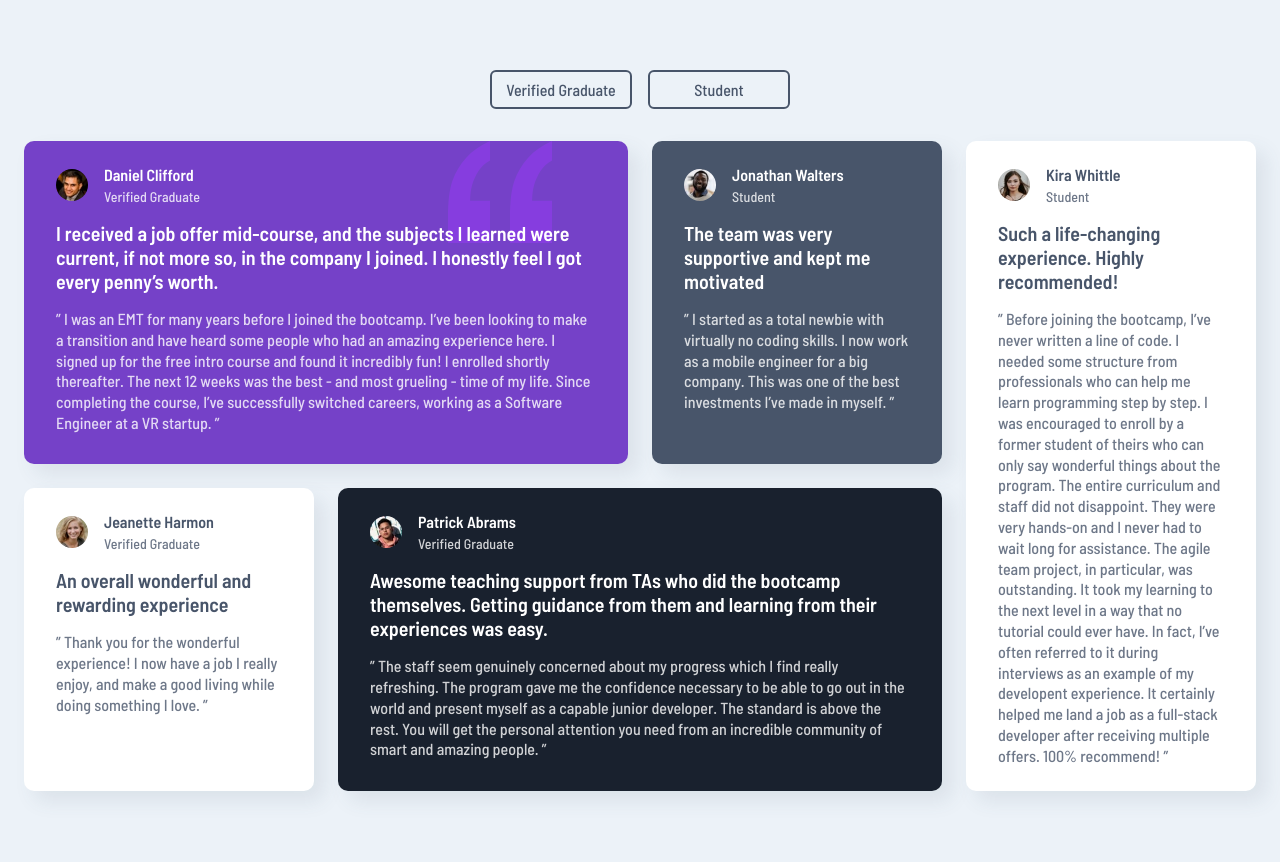
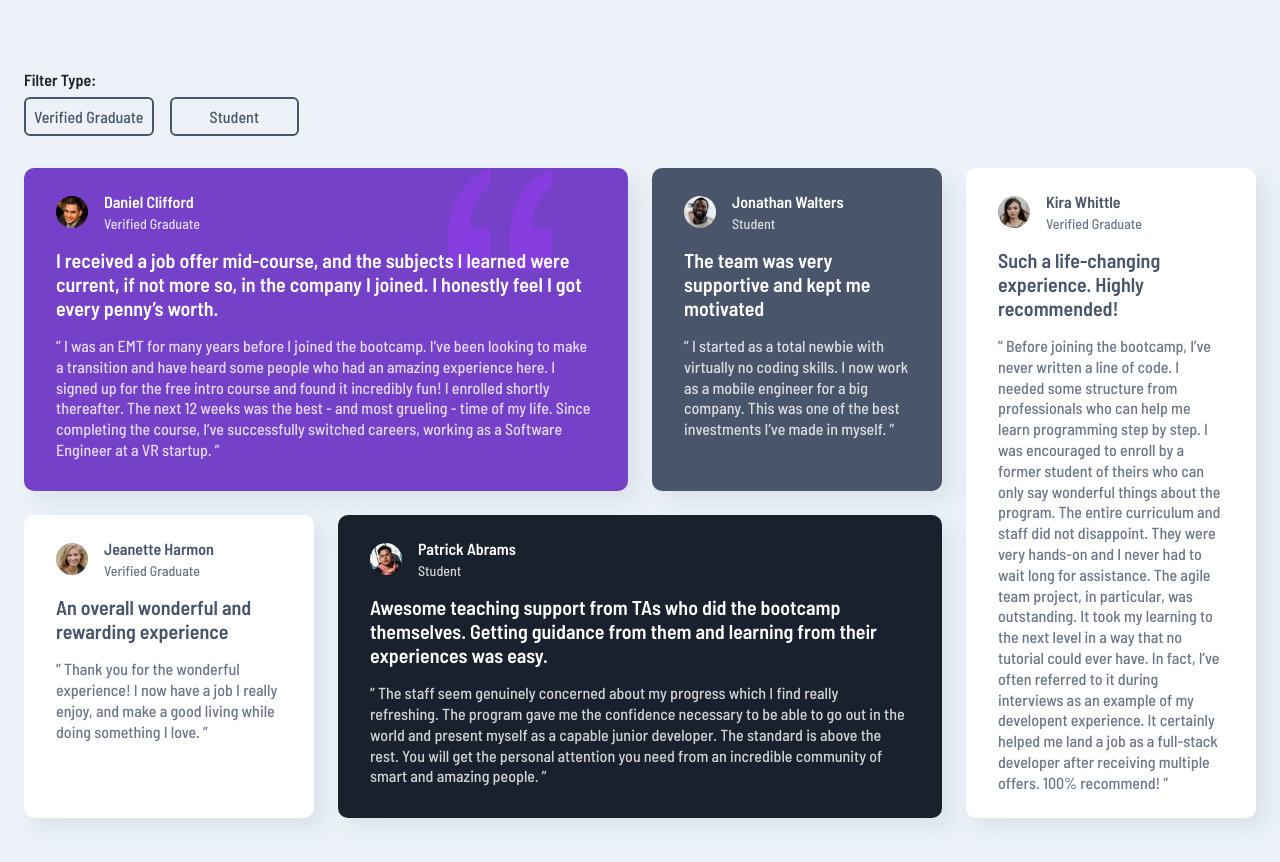
Before and after one commit to DarkstarXDD/testimonials-grid-section, a React (Vite) app: page / in a window 1280 px wide. Shown: the top 862 px of the page. Built offline with nearby package versions, Linux system fonts and the light colour scheme.

Commit message:
feat: add filter button functionality with react-router

```diff
--- a/package.json
+++ b/package.json
@@ -13,7 +13,9 @@
     "classnames": "^2.5.1",
     "framer-motion": "^11.3.24",
     "react": "^18.3.1",
-    "react-dom": "^18.3.1"
+    "react-dom": "^18.3.1",
+    "react-icons": "^5.3.0",
+    "react-router-dom": "^6.26.1"
   },
   "devDependencies": {
     "@eslint/js": "^9.8.0",
--- a/src/App.jsx
+++ b/src/App.jsx
@@ -1,8 +1,39 @@
+import { useSearchParams } from "react-router-dom"
+import { FaCircleXmark } from "react-icons/fa6"
+
 import Card from "./components/Card"
 import jsonData from "./data/data.json"
 
 export default function App() {
-  const cardElements = jsonData.map((currentItem) => {
+  const cardData = jsonData
+  const [searchParams, setSearchParams] = useSearchParams()
+  const currentTypeFilter = searchParams.get("type")
+
+  const filteredCardData = cardData.filter((card) => {
+    if (currentTypeFilter === "verified") {
+      return card.isVerified
+    } else if (currentTypeFilter === "student") {
+      return !card.isVerified
+    } else {
+      return card
+    }
+  })
+
+  function handleFilterChange(key, value) {
+    if (currentTypeFilter === value) {
+      return
+    }
+    setSearchParams((prevSearchParam) => {
+      if (value === null) {
+        prevSearchParam.delete(key)
+      } else {
+        prevSearchParam.set(key, value)
+      }
+      return prevSearchParam
+    })
+  }
+
+  const cardElements = filteredCardData.map((currentItem) => {
     return (
       <Card
         key={currentItem.id}
@@ -18,13 +49,32 @@ export default function App() {
 
   return (
     <main className="main">
-      <div className="filter__wrapper">
-        <button className="filter__button filter__button--verified">
-          Verified Graduate
-        </button>
-        <button className="filter__button filter__button--student">
-          Student
-        </button>
+      <div className="filter__outer-wrapper">
+        <p className="filter__label">Filter Type: </p>
+        <div className="filter__inner-wrapper">
+          <button
+            onClick={() => handleFilterChange("type", "verified")}
+            className={`filter__button filter__button--verified ${currentTypeFilter === "verified" ? "filter__button--selected" : ""}`}
+          >
+            Verified Graduate
+          </button>
+          <button
+            onClick={() => handleFilterChange("type", "student")}
+            className={`filter__button filter__button--student ${currentTypeFilter === "student" ? "filter__button--selected" : ""}`}
+          >
+            Student
+          </button>
+
+          {currentTypeFilter && (
+            <button
+              onClick={() => handleFilterChange("type", null)}
+              className="filter__button filter__button--clear"
+            >
+              <FaCircleXmark />
+              Clear filter
+            </button>
+          )}
+        </div>
       </div>
       <div className="testimonial-grid">
         <h1 className="visually-hidden">Testimonials</h1>
--- a/src/data/data.json
+++ b/src/data/data.json
@@ -27,7 +27,7 @@
     "id": 4,
     "avatar": "/assets/images/image-patrick.jpg",
     "name": "Patrick Abrams",
-    "isVerified": true,
+    "isVerified": false,
     "title": "Awesome teaching support from TAs who did the bootcamp themselves. Getting guidance from them and learning from their experiences was easy.",
     "testimonial": "The staff seem genuinely concerned about my progress which I find really refreshing. The program gave me the confidence necessary to be able to go out in the world and present myself as a capable junior developer. The standard is above the rest. You will get the personal attention you need from an incredible community of smart and amazing people."
   },
@@ -35,7 +35,7 @@
     "id": 5,
     "avatar": "/assets/images/image-kira.jpg",
     "name": "Kira Whittle",
-    "isVerified": false,
+    "isVerified": true,
     "title": "Such a life-changing experience. Highly recommended!",
     "testimonial": "Before joining the bootcamp, I’ve never written a line of code. I needed some structure from professionals who can help me learn programming step by step. I was encouraged to enroll by a former student of theirs who can only say wonderful things about the program. The entire curriculum and staff did not disappoint. They were very hands-on and I never had to wait long for assistance. The agile team project, in particular, was outstanding. It took my learning to the next level in a way that no tutorial could ever have. In fact, I’ve often referred to it during interviews as an example of my developent experience. It certainly helped me land a job as a full-stack developer after receiving multiple offers. 100% recommend!"
   }
--- a/src/main.jsx
+++ b/src/main.jsx
@@ -1,10 +1,13 @@
 import { StrictMode } from "react"
 import { createRoot } from "react-dom/client"
+import { BrowserRouter } from "react-router-dom"
 import App from "./App.jsx"
 import "../styles.css"
 
 createRoot(document.getElementById("root")).render(
   <StrictMode>
-    <App />
+    <BrowserRouter>
+      <App />
+    </BrowserRouter>
   </StrictMode>
 )
--- a/styles.css
+++ b/styles.css
@@ -18,7 +18,7 @@
 }
 
 *:focus-visible {
-  outline: 0.125rem dotted var(--clr-primary-900);
+  outline: 0.125rem dotted var(--clr-primary-400);
   outline-offset: 0.125rem;
 }
 
@@ -49,6 +49,7 @@ picture {
   --clr-primary-450: hsla(217, 19%, 35%, 0.8);
   --clr-primary-475: hsla(217, 19%, 35%, 0.1);
   --clr-primary-600: hsl(263, 55%, 52%);
+  --clr-primary-700: hsl(359, 47%, 51%);
   --clr-primary-900: hsl(219, 29%, 14%);
 }
 
@@ -67,7 +68,7 @@ body {
   min-height: 100dvh;
   display: flex;
   flex-direction: column;
-  justify-content: center;
+  /* justify-content: center; */
   align-items: center;
   font-family: var(--ff-barlow);
   font-size: var(--fs-400);
@@ -86,12 +87,27 @@ body {
   gap: 2rem;
 }
 
-.filter__wrapper {
-  max-width: 300px;
+.filter__outer-wrapper {
+  display: flex;
+  flex-direction: column;
+  gap: 0.5rem;
+}
+
+.filter__label {
+  color: var(--clr-primary-900);
+  font-weight: var(--fw-semibold);
+}
+
+.filter__inner-wrapper {
+  max-width: 18.75rem;
   width: 100%;
-  display: flex;
+  display: grid;
+  grid-template-columns: repeat(2, 1fr);
   gap: 1rem;
-  /* background-color: red; */
+  grid-template-areas:
+    "verfied student"
+    "clear clear";
+  justify-items: center;
 }
 
 .filter__button {
@@ -104,20 +120,46 @@ body {
   border: 2px solid var(--clr-primary-400);
   border-radius: 6px;
   padding: 0.5rem;
+  cursor: pointer;
 }
 
-.filter__button:active {
-  cursor: pointer;
+.filter__button--verified:active,
+.filter__button--student:active {
   color: var(--clr-neutral-200);
   background-color: var(--clr-primary-400);
 }
 
 @media (hover: hover) {
-  .filter__button:hover {
-    cursor: pointer;
+  .filter__button--verified:hover,
+  .filter__button--student:hover {
     color: var(--clr-neutral-200);
     background-color: var(--clr-primary-400);
   }
+}
+
+.filter__button--selected {
+  color: var(--clr-neutral-200);
+  background-color: var(--clr-primary-400);
+}
+
+.filter__button--clear {
+  max-width: max-content;
+  grid-area: clear;
+  display: flex;
+  justify-content: center;
+  align-items: center;
+  gap: 0.25rem;
+  color: var(--clr-primary-700);
+  border-color: var(--clr-primary-700);
+}
+
+.filter__button--clear:active {
+  color: var(--clr-neutral-200);
+  background-color: var(--clr-primary-700);
+}
+
+.filter__button--clear:focus-visible {
+  outline-color: var(--clr-primary-700);
 }
 
 .testimonial-grid {
@@ -224,7 +266,23 @@ body {
   color: var(--clr-primary-450);
 }
 
+/* ------------------- Media Queries ------------------- */
 @media (min-width: 48rem) {
+  .main {
+    align-items: start;
+  }
+
+  .filter__inner-wrapper {
+    max-width: 32rem;
+    grid-template-columns: repeat(3, 1fr);
+    grid-template-areas: none;
+  }
+
+  .filter__button--clear {
+    grid-area: unset;
+    justify-self: start;
+  }
+
   .testimonial-grid {
     max-width: 80rem;
     grid-template-columns: repeat(2, 1fr);
```
Also changed, not shown: 1 other file (tests, documents, lock files or other folders).
